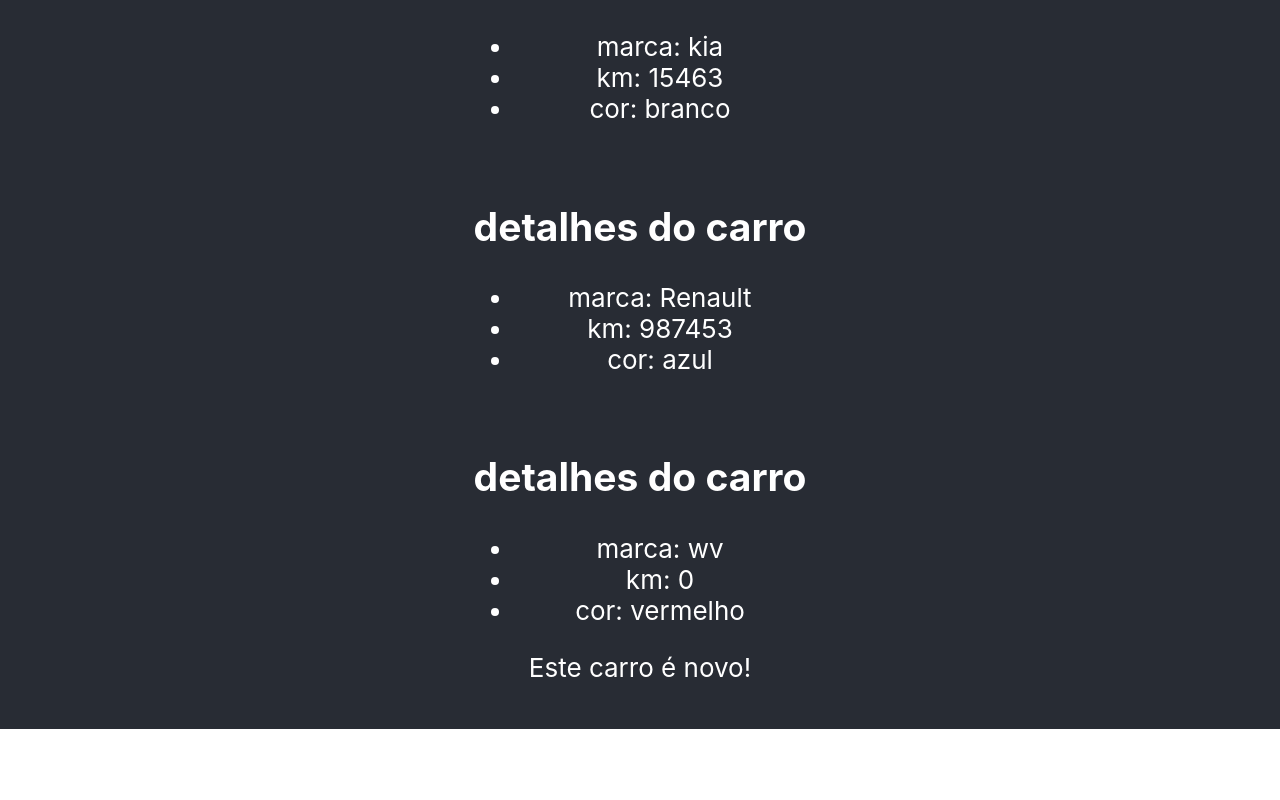
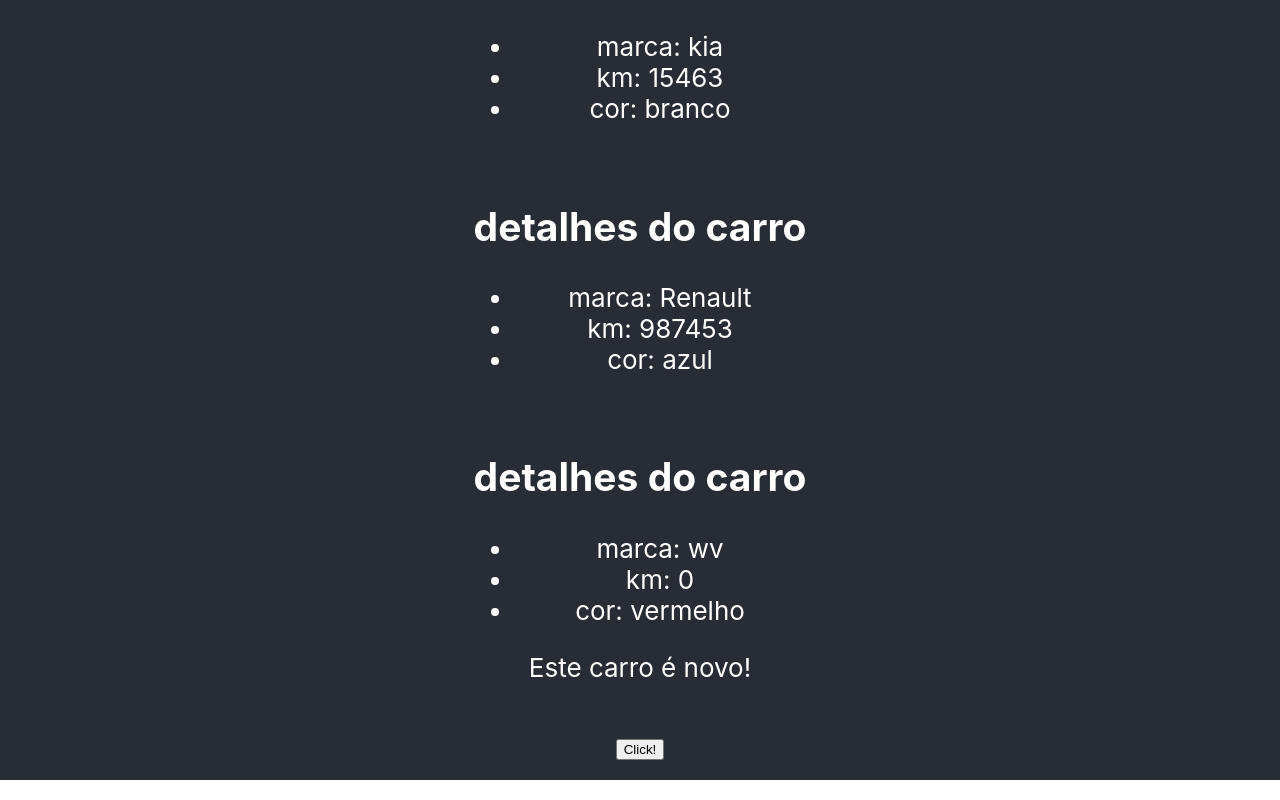
Before and after one commit to malinhodev/parquinho-react, a React (Create React App) app in the folder sessao-3/: page / in a window 1280 px wide. Shown: the part 2307-3107 px from the top of the page. Before the commit the page ends 3056 px from the top, so only its background shows below. Built offline with nearby package versions, Linux system fonts and the light colour scheme.

Commit message:
aprendendo a passar função pela props

```diff
--- a/sessao-3/src/App.js
+++ b/sessao-3/src/App.js
@@ -5,6 +5,7 @@
 import ListRender from './components/ListRender';
 import ManageData from './components/ManageData';
 import CardDetails from './components/CardDetails';
+import FunctionProp from './components/FunctionProp';
 
 function App() {
   const cars = [
@@ -13,6 +14,10 @@
     {id: 3, brand: 'Renault', color: "azul", newCar: false, km: 987453},
     {id: 4, brand: 'wv', color: "vermelho", newCar: true, km: 0},
   ]
+
+  function showMessage(){
+    console.log('Evento do componente pai!')
+  }
   return (
     <div className="App">
       <header className="App-header">
@@ -30,13 +35,16 @@
         <ConditionalRender/>
         {/**loop em array = mostrar todos os cards */}
         <h3> lista com loop</h3>
-        {cars.map((car)=>(
+        {cars.map((car,)=>(
           <CardDetails
+          key={car.id}
           brand={car.brand}
           color={car.color}
           newCar={car.newCar}
           km={car.km}/>
         ))}
+
+        <FunctionProp myFunction={showMessage}/>
       </header>
     </div>
   );
--- a/sessao-3/src/components/CardDetails.jsx
+++ b/sessao-3/src/components/CardDetails.jsx
@@ -4,9 +4,9 @@
     <div>
       <h2>detalhes do carro</h2>
       <ul>
-        <li>marca: {brand}</li>
-        <li>km: {km}</li>
-        <li>cor: {color}</li>
+        <li >marca: {brand}</li>
+        <li >km: {km}</li>
+        <li >cor: {color}</li>
       </ul>
     {newCar && <p>Este carro é novo!</p>}
     </div>
--- /dev/null
+++ b/sessao-3/src/components/FunctionProp.jsx
@@ -0,0 +1,10 @@
+
+const FunctionProp = ({myFunction}) => {
+  return (
+    <div>
+      <button onClick={myFunction}>Click!</button>
+    </div>
+  )
+}
+
+export default FunctionProp
```
